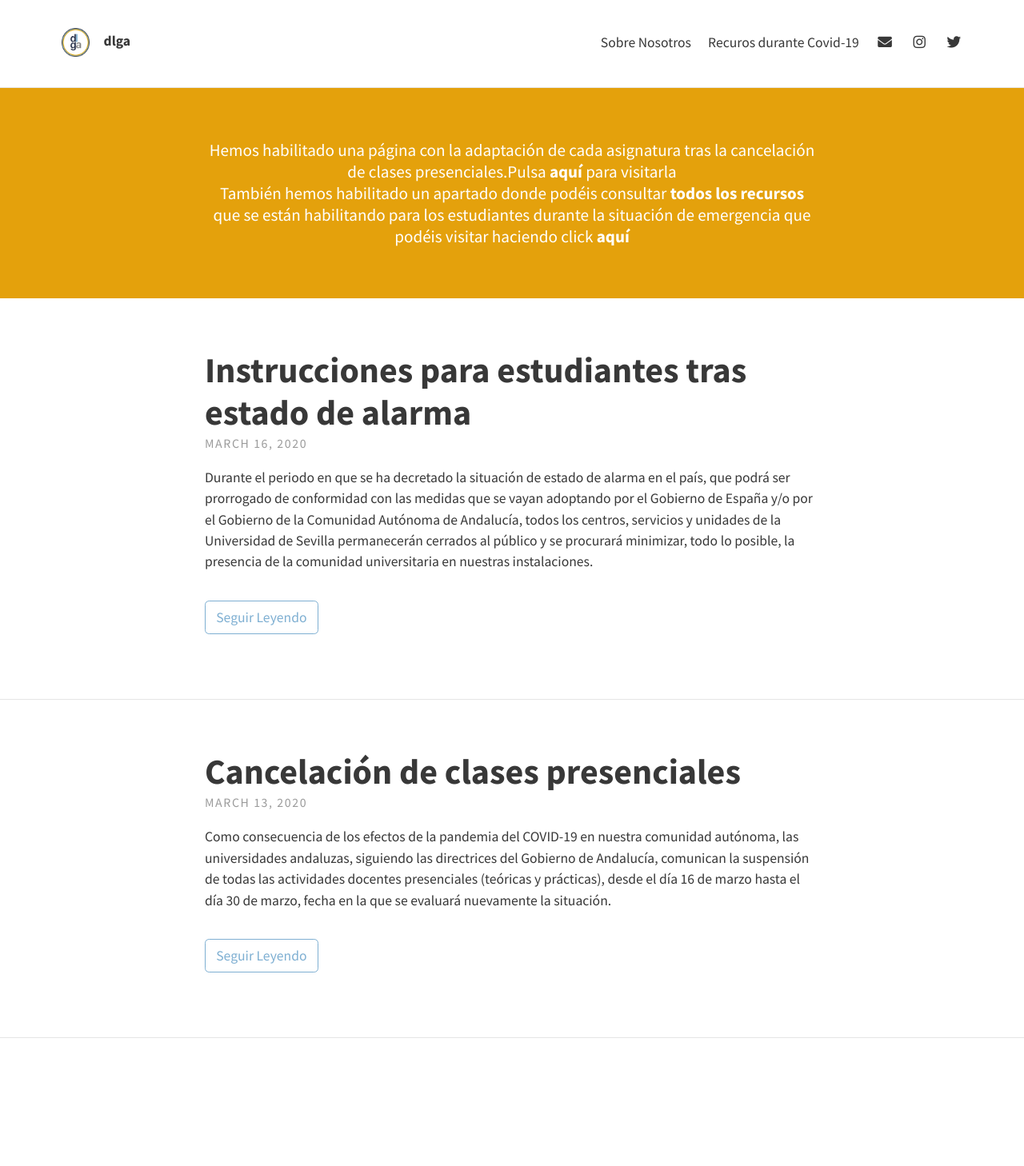
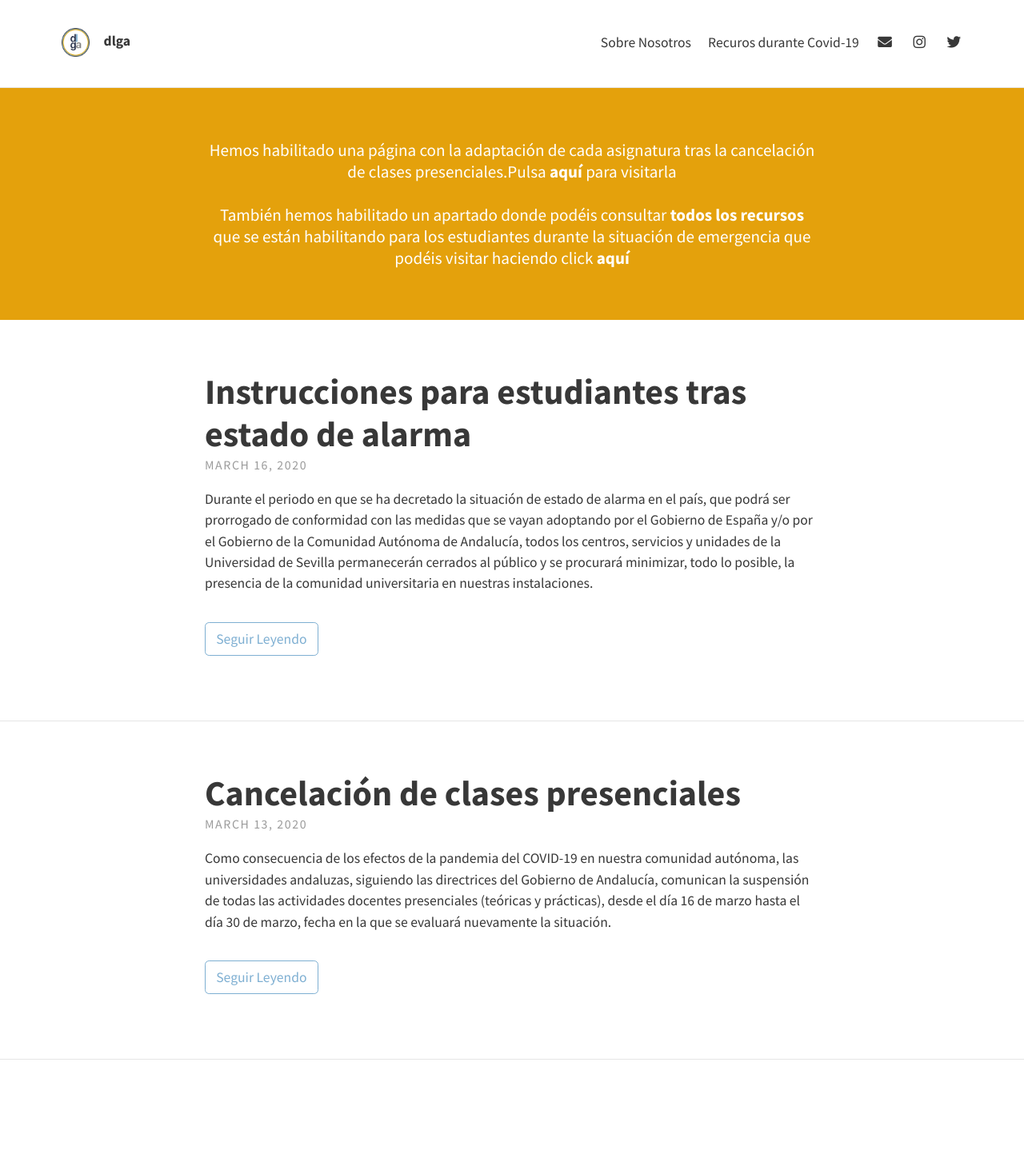
Before and after one commit to dlga/dlga.github.io, a Jekyll site: the page built from index.html, in a window 1280 px wide. Shown: the whole page at 80% size. Built offline with Jekyll 4.4.1, drawn with Linux system fonts in a browser that asks for light colours; nearby versions of some CDN libraries; the list of posts is cut into pages by our own code; before the commit the page ends 1431 px from its top, so only the background shows below that.

```diff
--- a/_config.yml
+++ b/_config.yml
@@ -14,7 +14,7 @@ theme_settings:
   # Header and footer text
   header_text: >
      <a href="/dlgaadaptaciones/" target="blank">
-     Hemos habilitado una página con la adaptación de cada asignatura tras la cancelación de clases presenciales.Pulsa <b>aquí</b> para visitarla</a><br />
+     Hemos habilitado una página con la adaptación de cada asignatura tras la cancelación de clases presenciales.Pulsa <b>aquí</b> para visitarla</a><br /><br />
      <a href="/covid/"> También hemos habilitado un apartado donde podéis consultar <b>todos los recursos</b> que se están habilitando para los estudiantes durante la situación de emergencia que podéis visitar haciendo click <b>aquí</b></a>
 
   header_text_feature_image:
```
